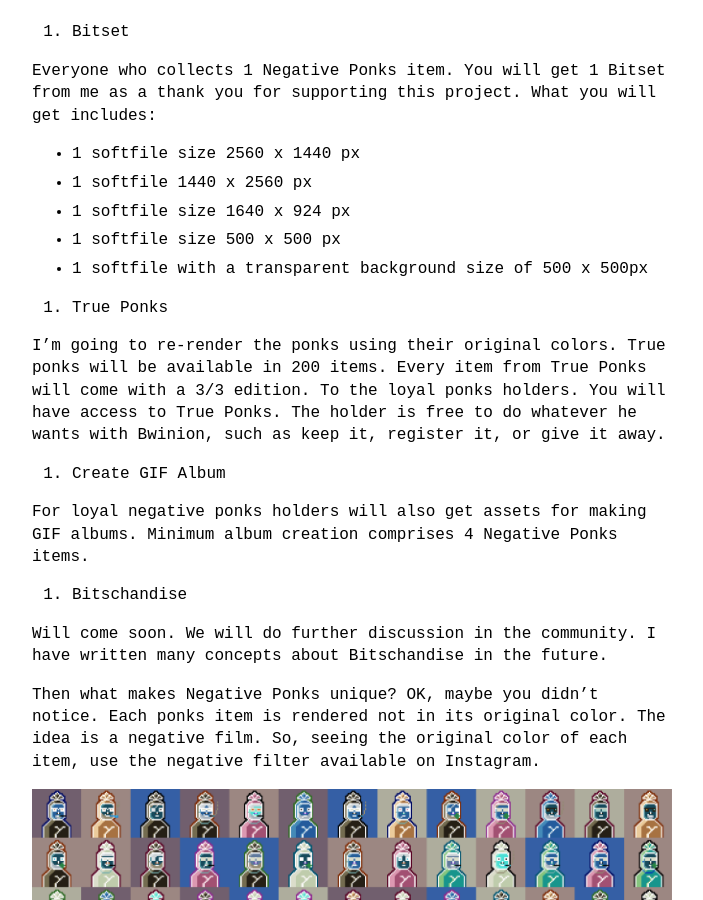
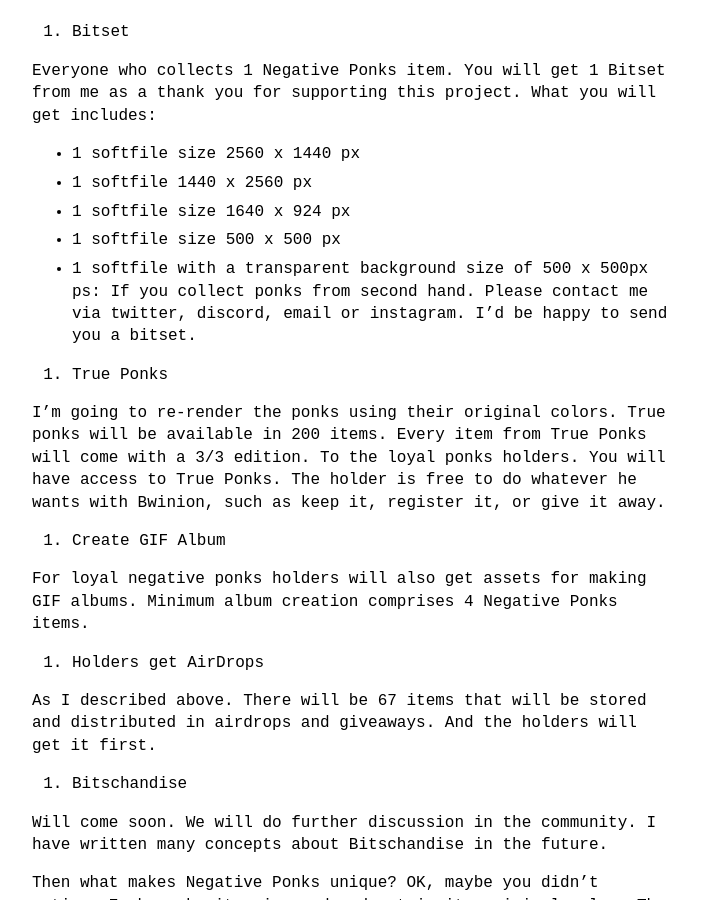
Before and after one commit to bitsquitez/bitsquitez.github.io, a Jekyll site: the page built from _posts/2022-02-25-negative-ponks.md, in a window 1280 px wide and 900 px high, scrolled down 1605 px. Shown: the whole window, without its empty margins (288-991 px from the left). Built offline with Jekyll 4.4.1, drawn with Linux system fonts in a browser that asks for light colours.

Commit message:
Update 2022-02-25-negative-ponks.md

```diff
--- a/_posts/2022-02-25-negative-ponks.md
+++ b/_posts/2022-02-25-negative-ponks.md
@@ -31,6 +31,7 @@ Everyone who collects 1 Negative Ponks item. You will get 1 Bitset from me as a
 - 1 softfile size 1640 x 924 px
 - 1 softfile size 500 x 500 px
 - 1 softfile with a transparent background size of 500 x 500px
+ps: If you collect ponks from second hand. Please contact me via twitter, discord, email or instagram. I’d be happy to send you a bitset.
 
 2. True Ponks
 
@@ -40,6 +41,10 @@ I’m going to re-render the ponks using their original colors. True ponks will
 
 For loyal negative ponks holders will also get assets for making GIF albums. Minimum album creation comprises 4 Negative Ponks items.
 
+4. Holders get AirDrops
+
+As I described above. There will be 67 items that will be stored and distributed in airdrops and giveaways. And the holders will get it first.
+
 4. Bitschandise
 
 Will come soon. We will do further discussion in the community. I have written many concepts about Bitschandise in the future.
```
